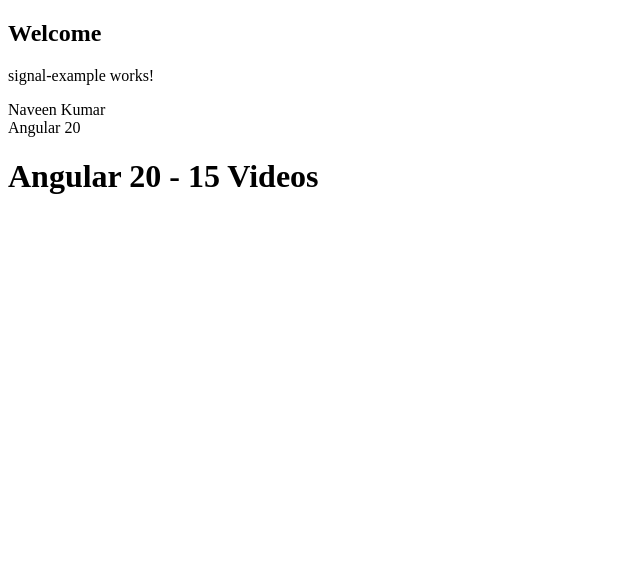
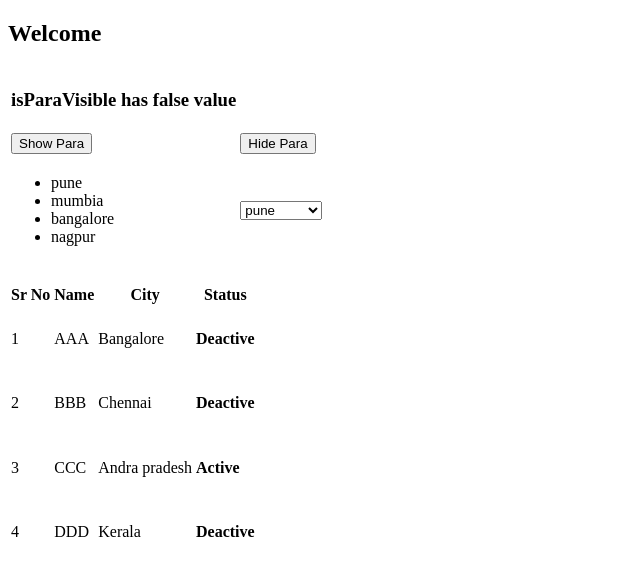
Before and after one commit to thephotogenicbug/angular_20_tutorial, an Angular app: page / in a window 1280 px wide. Shown: the top 576 px of the page, without its empty margins (0-640 px from the left). Built offline with nearby package versions, Linux system fonts and the light colour scheme.

Commit message:
control flow statement

```diff
--- a/src/app/app.html
+++ b/src/app/app.html
@@ -1,6 +1,7 @@
 <h2>Welcome</h2>
 <!-- <app-data-binding></app-data-binding> -->
-<app-signal-example></app-signal-example>
+<!-- <app-signal-example></app-signal-example> -->
+<app-control-flow></app-control-flow>
 
 <!-- <table style="width: 100%">
   <tr>
--- a/src/app/app.ts
+++ b/src/app/app.ts
@@ -4,10 +4,11 @@ import { Admin } from "./components/admin/admin";
 import { User } from "./components/user/user";
 import { DataBinding } from './components/data-binding/data-binding';
 import { SignalExample } from './components/signal-example/signal-example';
+import { ControlFlow } from './components/control-flow/control-flow';
 
 @Component({
   selector: 'app-root',
-  imports: [RouterOutlet, Admin, User, DataBinding, SignalExample],
+  imports: [RouterOutlet, Admin, User, DataBinding, SignalExample, ControlFlow],
   templateUrl: './app.html',
   styleUrl: './app.css',
 })
--- /dev/null
+++ b/src/app/components/control-flow/control-flow.html
@@ -0,0 +1,66 @@
+<table>
+  <tr>
+    <td>
+      @if(isParaVisible === true){
+
+      <p>This is sample para</p>
+      }@else {
+      <h3>isParaVisible has false value</h3>
+      }
+    </td>
+  </tr>
+  <tr>
+    <td>
+      <button (click)="showPara()">Show Para</button>
+    </td>
+    <td>
+      <button (click)="hidePara()">Hide Para</button>
+    </td>
+  </tr>
+  <tr>
+    <td>
+      <ul>
+        @for(item of cityList; track $index){
+
+        <li>{{ item }}</li>
+        }
+      </ul>
+    </td>
+    <td>
+      <select>
+        @for(item of cityList; track $index){
+        <option>{{ item }}</option>
+        }
+      </select>
+    </td>
+  </tr>
+</table>
+
+<br />
+
+<table>
+  <thead>
+    <tr>
+      <th>Sr No</th>
+      <th>Name</th>
+      <th>City</th>
+      <th>Status</th>
+    </tr>
+  </thead>
+  <tbody>
+    @for(item of studentList; track $index){
+    <tr>
+      <td>{{ $index + 1 }}</td>
+      <td>{{ item.name }}</td>
+      <td>{{ item.city }}</td>
+      <td>
+        @if(item.isActive === true){
+        <h4>Active</h4>
+        }@else{
+        <h4>Deactive</h4>
+        }
+      </td>
+    </tr>
+    }
+  </tbody>
+</table>
--- /dev/null
+++ b/src/app/components/control-flow/control-flow.ts
@@ -0,0 +1,27 @@
+import { Component } from '@angular/core';
+
+@Component({
+  selector: 'app-control-flow',
+  imports: [],
+  templateUrl: './control-flow.html',
+  styleUrl: './control-flow.css',
+})
+export class ControlFlow {
+  isParaVisible: boolean = false;
+
+  cityList: string[] = ['pune', 'mumbia', 'bangalore', 'nagpur'];
+
+  studentList: any[] = [
+    { name: 'AAA', city: 'Bangalore', isActive: false },
+    { name: 'BBB', city: 'Chennai', isActive: false },
+    { name: 'CCC', city: 'Andra pradesh', isActive: true },
+    { name: 'DDD', city: 'Kerala', isActive: false },
+  ];
+
+  showPara() {
+    this.isParaVisible = true;
+  }
+  hidePara() {
+    this.isParaVisible = false;
+  }
+}
```
Also changed, not shown: src/app/components/control-flow/control-flow.css (added), 1 other file (tests, documents, lock files or other folders).
